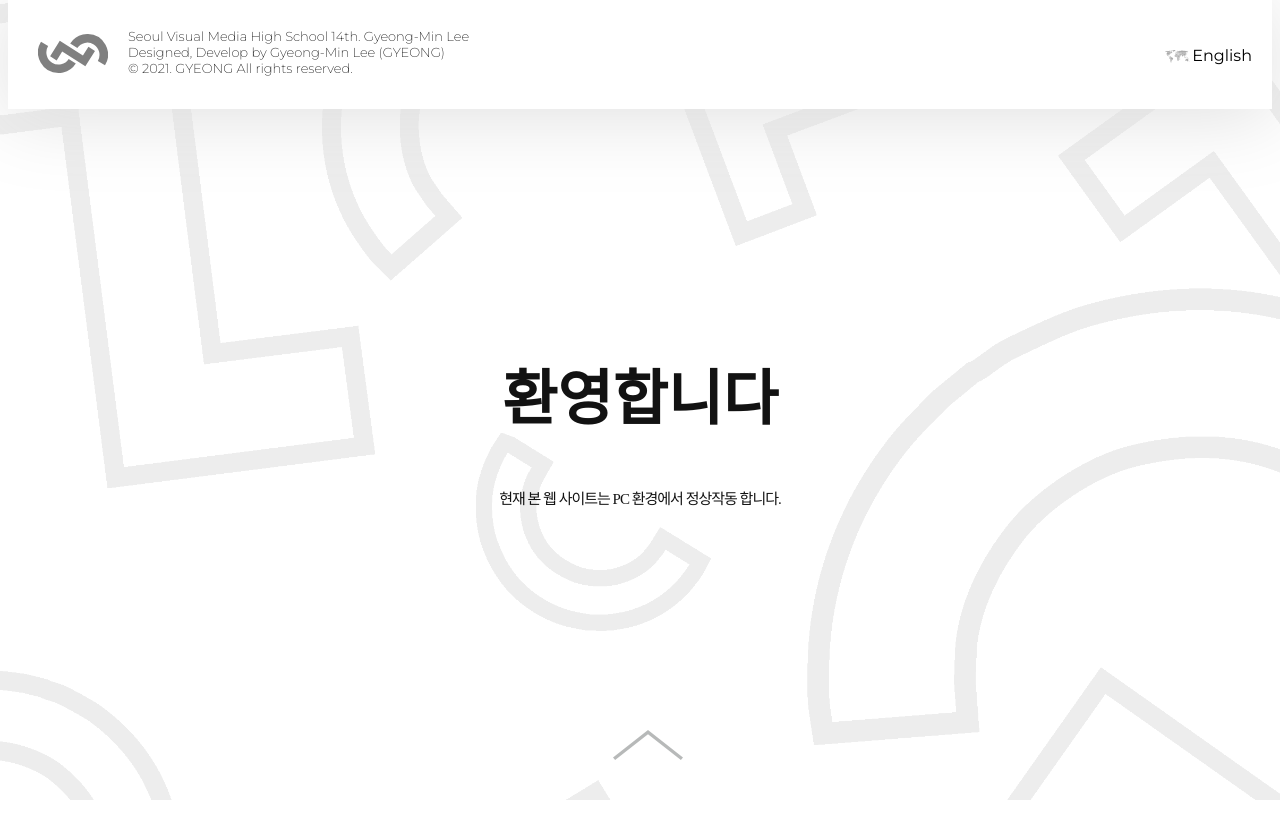
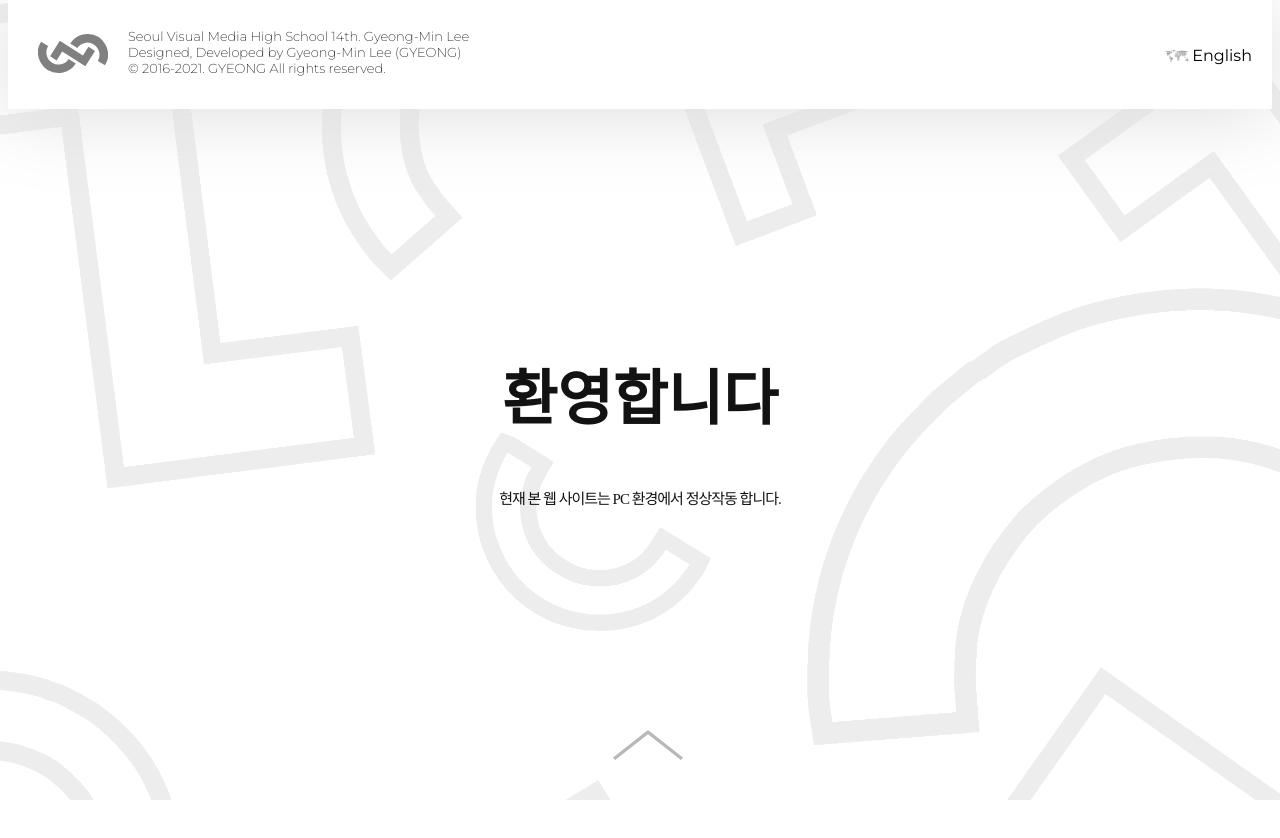
Before and after one commit to gyeongent/webportfolio, a React (Create React App) app: page / in a window 1280 px wide. Shown: the top 838 px of the page. Built offline with nearby package versions, Linux system fonts and the light colour scheme; a web font is replaced by a local one.

Commit message:
2021-10-14-2

```diff
--- a/src/App.js
+++ b/src/App.js
@@ -54,8 +54,8 @@ const App = () => {
         <div className="footerinfo">
           Seoul Visual Media High School 14th. Gyeong-Min Lee
           <br />
-          Designed, Develop by Gyeong-Min Lee (GYEONG)
-          <br />© 2021. GYEONG All rights reserved.
+          Designed, Developed by Gyeong-Min Lee (GYEONG)
+          <br />© 2016-2021. GYEONG All rights reserved.
         </div>
         <div className="langsel">
           {lang === "kr" ? (
```
